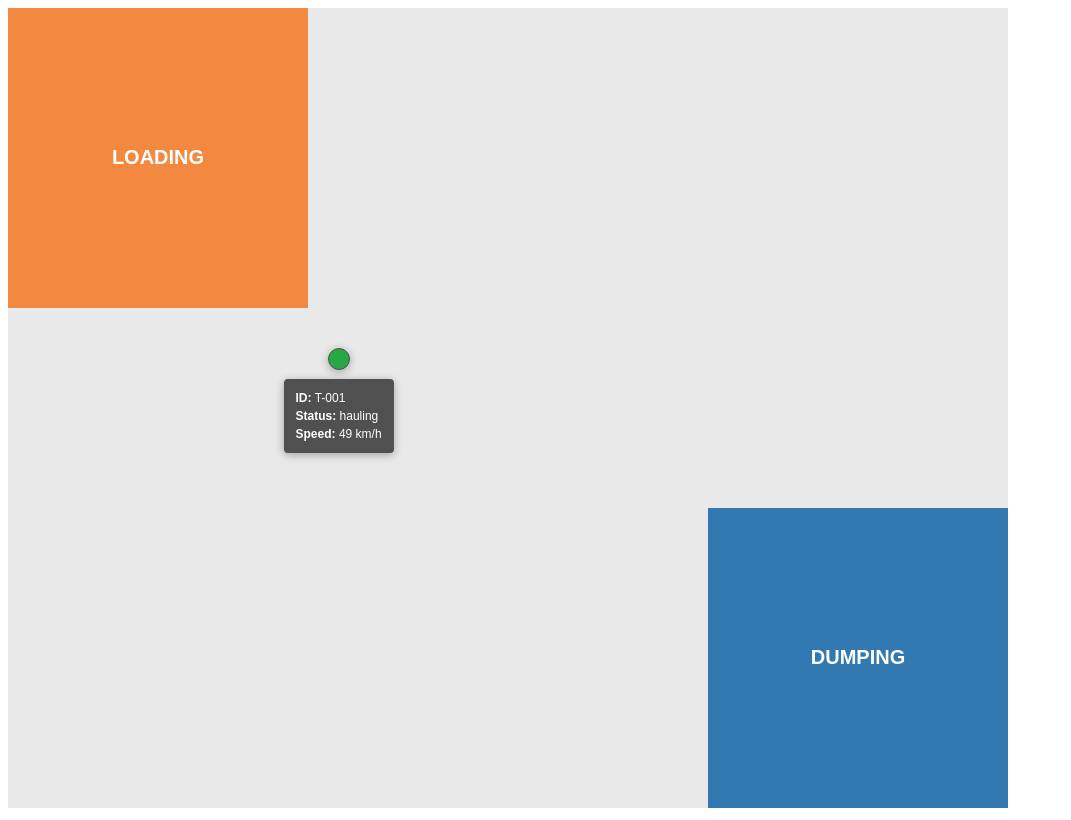
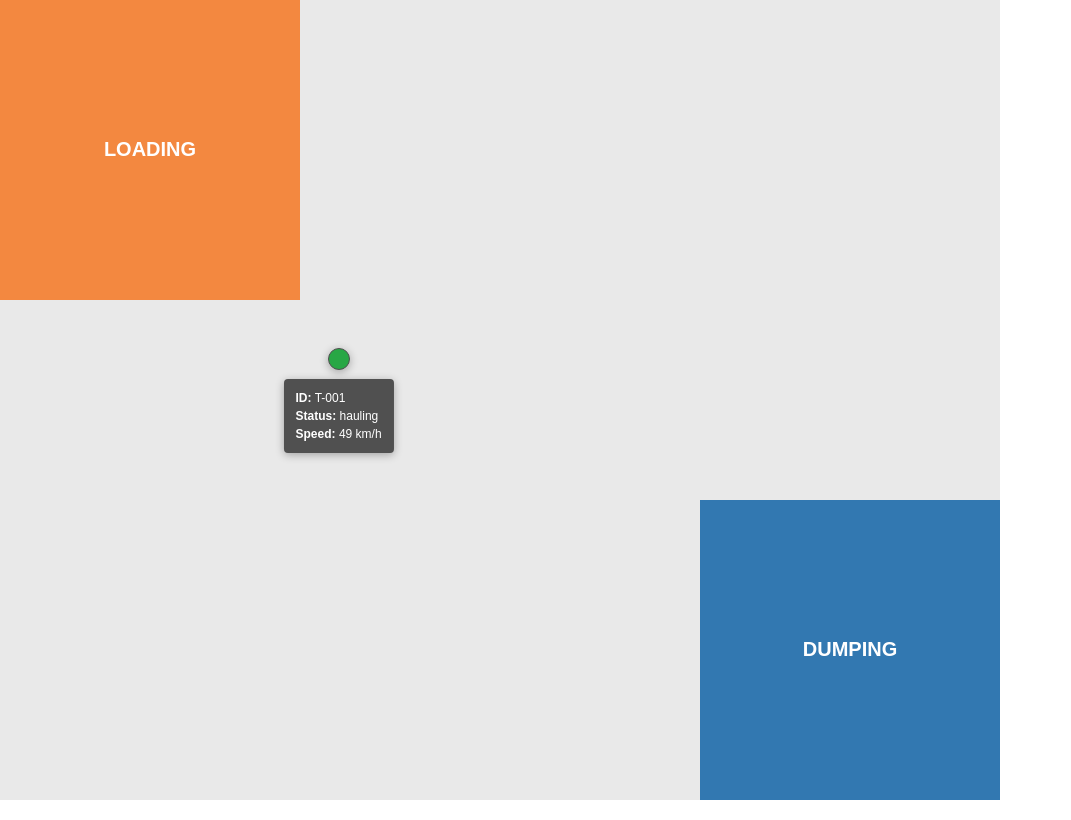
Before and after one commit to meshechko/cat_coding_challenge, an Angular app: page / in a window 1280 px wide. Shown: the whole page, without its empty margins (0-1071 px from the left). Built offline with nearby package versions, Linux system fonts and the light colour scheme.

Commit message:
Tidy up styles

```diff
--- a/src/app/map/truck/truck.component.css
+++ b/src/app/map/truck/truck.component.css
@@ -27,7 +27,6 @@
   white-space: nowrap;
   box-shadow: 0 2px 8px rgba(0, 0, 0, 0.3);
   display: block;
-  font-family: Arial, Helvetica, sans-serif;
 }
 
 .truck-info div {
--- a/src/styles.css
+++ b/src/styles.css
@@ -1 +1,5 @@
-/* You can add global styles to this file, and also import other style files */
+body {
+  margin: 0;
+  padding: 0;
+  font-family: Arial, Helvetica, sans-serif;
+}
```
